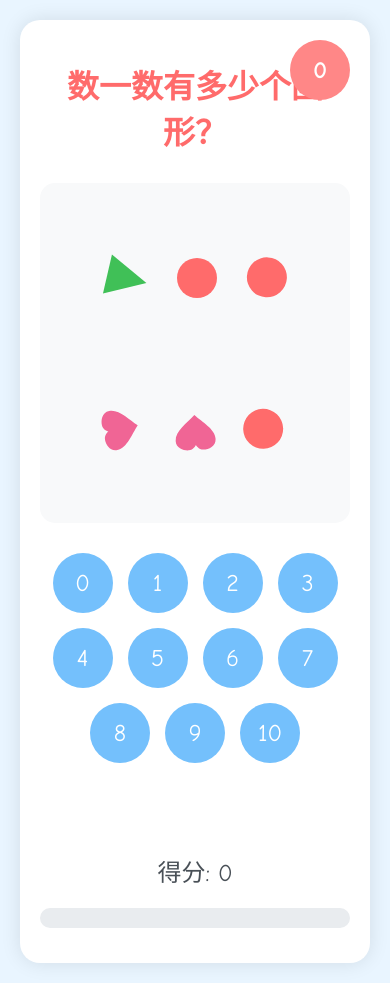
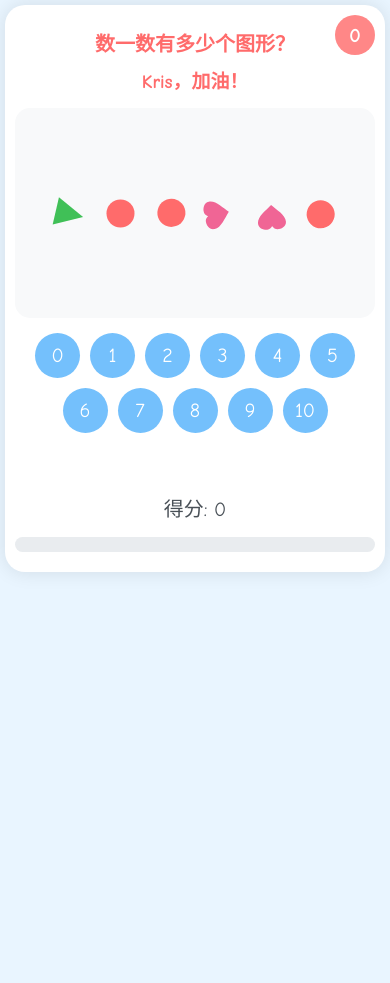
Before and after one commit to caozixiong/kris, a plain HTML site: page games/math1.html in a window 390 px wide. After the commit the page ends 844 px from the top, so only its background shows below. Drawn offline with Linux system fonts and the light colour scheme.

Commit message:
Update math1.html

```diff
--- a/games/math1.html
+++ b/games/math1.html
@@ -9,10 +9,11 @@
             font-family: 'Comic Sans MS', 'Marker Felt', '楷体', sans-serif;
             background-color: #e9f5ff;
             margin: 0;
-            padding: 20px;
+            padding: 10px;
             text-align: center;
             color: #333;
             user-select: none;
+            touch-action: manipulation;
         }
         .container {
             max-width: 800px;
@@ -20,23 +21,35 @@
             background-color: white;
             border-radius: 20px;
             box-shadow: 0 0 20px rgba(0, 0, 0, 0.1);
-            padding: 20px;
+            padding: 15px;
             position: relative;
         }
         h1 {
             color: #ff6b6b;
-            margin-bottom: 20px;
-            font-size: 32px;
+            margin-bottom: 15px;
+            font-size: 24px;
+        }
+        .cheer {
+            color: #ff6b6b;
+            font-size: 22px;
+            font-weight: bold;
+            margin-bottom: 15px;
+            animation: pulse 2s infinite;
+        }
+        @keyframes pulse {
+            0% { transform: scale(1); }
+            50% { transform: scale(1.05); }
+            100% { transform: scale(1); }
         }
         .timer {
             position: absolute;
-            top: 20px;
-            right: 20px;
+            top: 15px;
+            right: 15px;
             background-color: #ff8787;
             color: white;
             border-radius: 50%;
-            width: 60px;
-            height: 60px;
+            width: 50px;
+            height: 50px;
             display: flex;
             align-items: center;
             justify-content: center;
@@ -44,54 +57,56 @@
             font-weight: bold;
         }
         .shapes-container {
-            height: 300px;
-            margin: 30px auto;
+            height: 200px;
+            margin: 20px auto;
             background-color: #f8f9fa;
             border-radius: 15px;
             display: flex;
             flex-wrap: wrap;
             align-items: center;
             justify-content: center;
-            padding: 20px;
+            padding: 15px;
             position: relative;
         }
         .shape {
-            margin: 10px;
+            margin: 8px;
             transition: transform 0.2s;
         }
         .shape svg {
-            width: 50px;
-            height: 50px;
+            width: 40px;
+            height: 40px;
         }
         .numbers {
             display: flex;
             flex-wrap: wrap;
             justify-content: center;
-            gap: 15px;
-            margin: 20px 0;
+            gap: 10px;
+            margin: 15px 0;
         }
         .number {
             background-color: #74c0fc;
             color: white;
             border: none;
             border-radius: 50%;
-            width: 60px;
-            height: 60px;
-            font-size: 24px;
+            width: 55px;
+            height: 55px;
+            font-size: 22px;
             cursor: pointer;
             transition: transform 0.2s, background-color 0.2s;
             display: flex;
             align-items: center;
             justify-content: center;
+            -webkit-tap-highlight-color: transparent;
+            touch-action: manipulation;
         }
-        .number:hover {
+        .number:hover, .number:active {
             transform: scale(1.1);
             background-color: #4dabf7;
         }
         .message {
-            height: 50px;
-            font-size: 28px;
-            margin: 20px 0;
+            height: 40px;
+            font-size: 24px;
+            margin: 15px 0;
             font-weight: bold;
         }
         .correct {
@@ -101,13 +116,13 @@
             color: #fa5252;
         }
         .score {
-            font-size: 24px;
-            margin-top: 20px;
+            font-size: 20px;
+            margin-top: 15px;
             color: #495057;
         }
         .stars {
-            margin: 20px 0;
-            font-size: 30px;
+            margin: 15px 0;
+            font-size: 26px;
             color: #fcc419;
         }
         .celebration {
@@ -128,10 +143,10 @@
             border-radius: 50%;
         }
         .progress-bar {
-            height: 20px;
+            height: 15px;
             background-color: #e9ecef;
-            border-radius: 10px;
-            margin: 15px 0;
+            border-radius: 8px;
+            margin: 10px 0;
             overflow: hidden;
         }
         .progress {
@@ -140,11 +155,53 @@
             width: 0%;
             transition: width 0.5s;
         }
+
+        /* 响应式设计，适配手机 */
+        @media (max-width: 600px) {
+            body {
+                padding: 5px;
+            }
+            .container {
+                padding: 10px;
+            }
+            h1 {
+                font-size: 20px;
+                margin-bottom: 10px;
+            }
+            .cheer {
+                font-size: 18px;
+            }
+            .timer {
+                width: 40px;
+                height: 40px;
+                font-size: 20px;
+                top: 10px;
+                right: 10px;
+            }
+            .shapes-container {
+                height: 180px;
+                margin: 15px auto;
+            }
+            .shape svg {
+                width: 35px;
+                height: 35px;
+            }
+            .number {
+                width: 45px;
+                height: 45px;
+                font-size: 20px;
+            }
+            .message {
+                font-size: 20px;
+                height: 30px;
+            }
+        }
     </style>
 </head>
 <body>
     <div class="container">
         <h1>数一数有多少个图形？</h1>
+        <div class="cheer">Kris，加油！</div>
         <div class="timer" id="timer">2</div>
 
         <div class="shapes-container" id="shapes-container">
```
